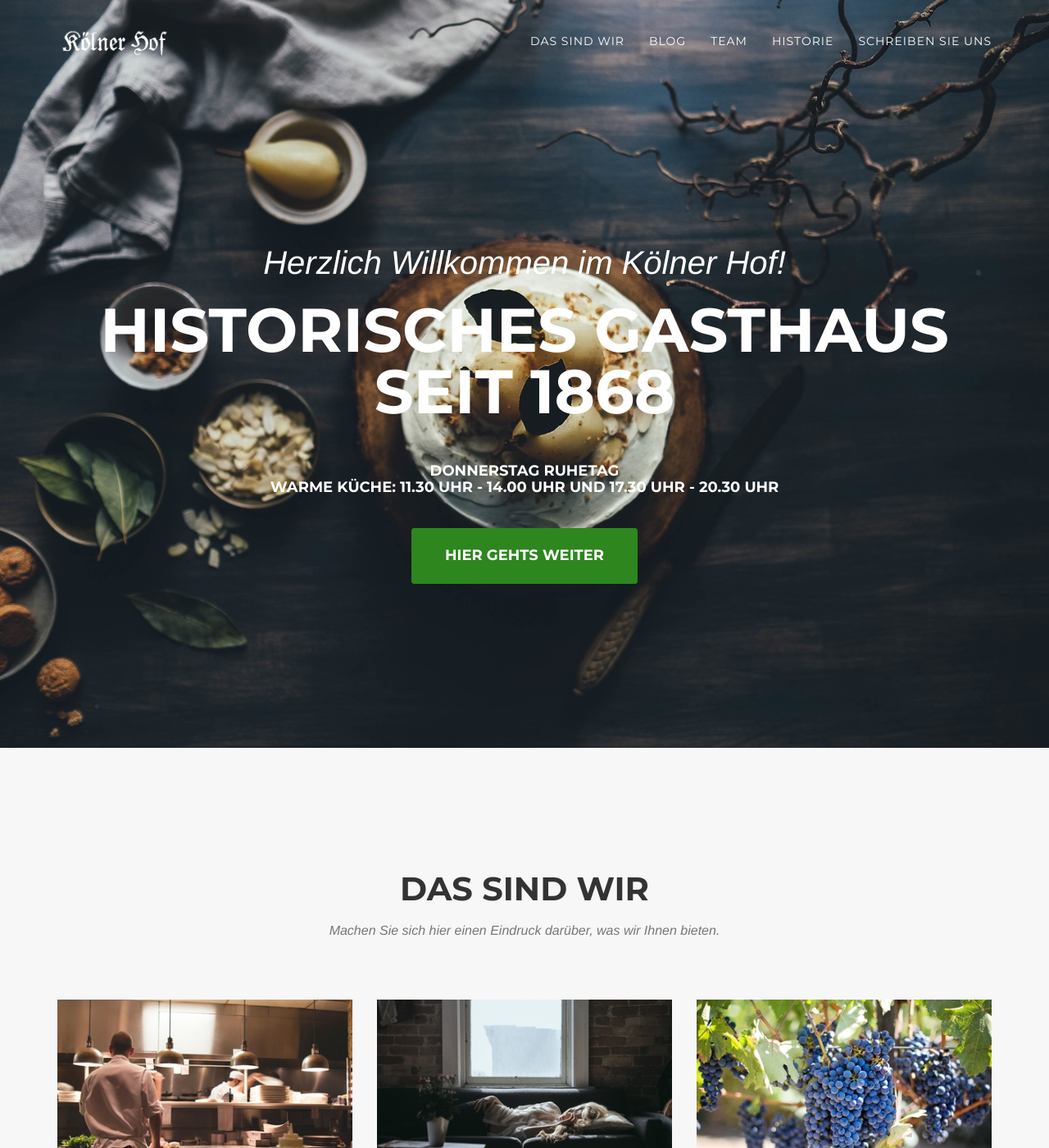
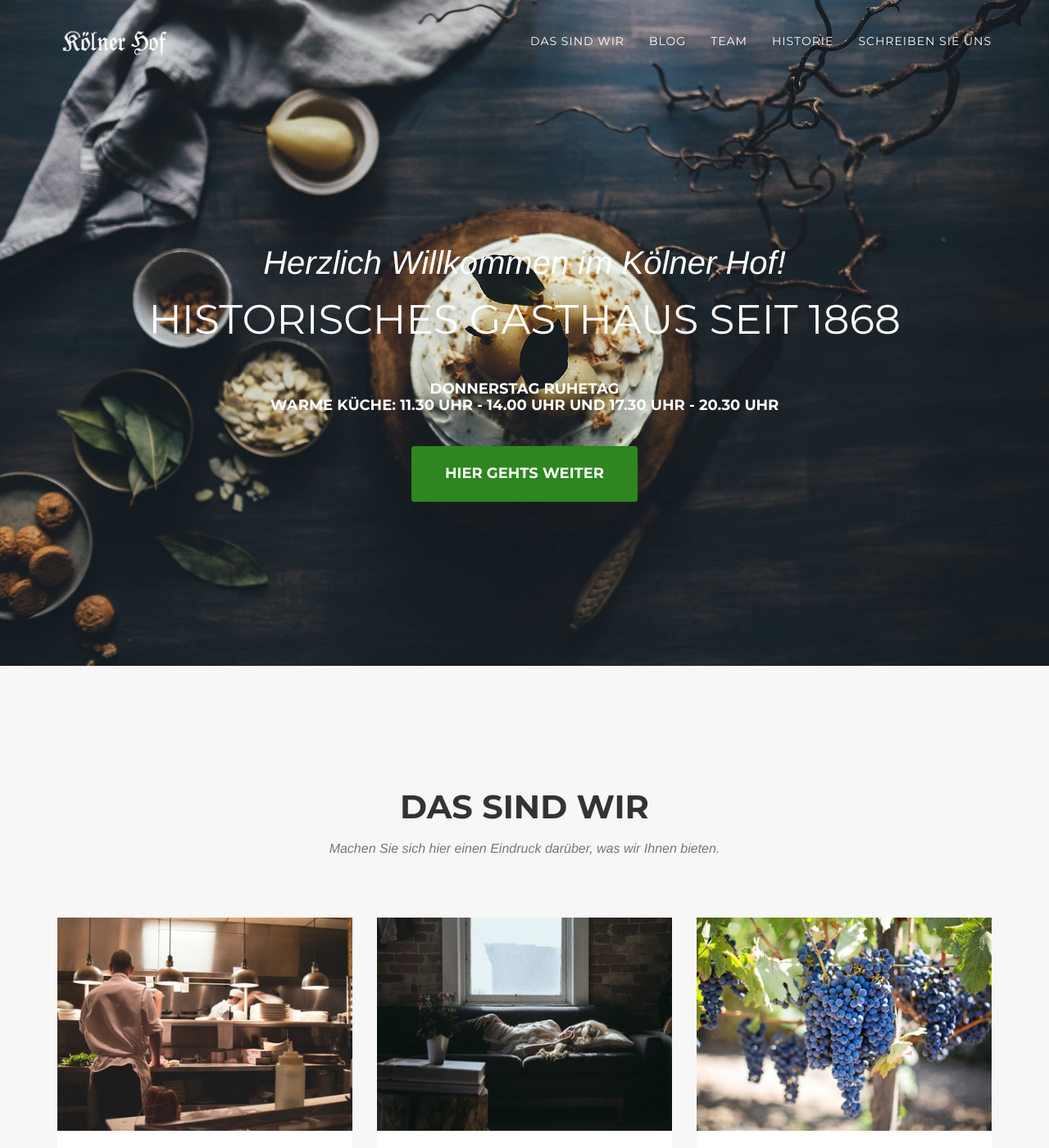
Before and after one commit to KoelnerHof/KoelnerHof.github.io, a Jekyll site: the page index.html, which Jekyll copies as it is, in a window 1280 px wide and 1400 px high. Shown: the whole window at 82% size. Built offline with Jekyll 4.4.1, drawn with Linux system fonts in a browser that asks for light colours; nearby versions of some CDN libraries; some web fonts are replaced; library files that are not in the unit come from our copies.

Commit message:
no message

```diff
--- a/css/agency.css
+++ b/css/agency.css
@@ -235,7 +235,7 @@ header .intro-text .intro-lead-in {
 header .intro-text .intro-heading {
     font-family: Montserrat, "Helvetica Neue", Helvetica, Arial, sans-serif;
     text-transform: uppercase;
-    font-weight: 600;
+    font-weight: 500;
     font-size: 50px;
     line-height: 50px;
     margin-bottom: 25px
@@ -258,9 +258,9 @@ header .intro-text .intro-heading {
     header .intro-text .intro-heading {
         font-family: Montserrat, "Helvetica Neue", Helvetica, Arial, sans-serif;
         text-transform: uppercase;
-        font-weight: 700;
-        font-size: 75px;
-        line-height: 75px;
+        font-weight: 500;
+        font-size: 50px;
+        line-height: 50px;
         margin-bottom: 50px
     }
 }
```
